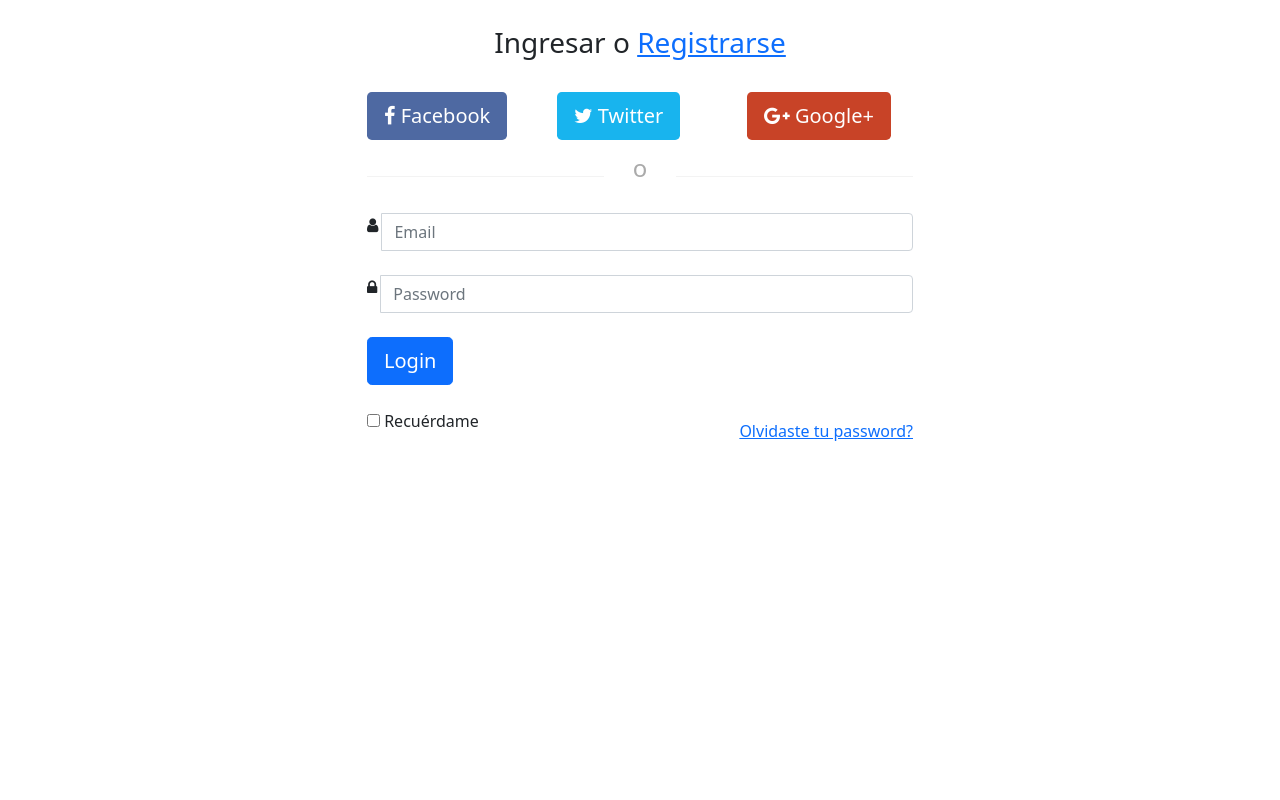
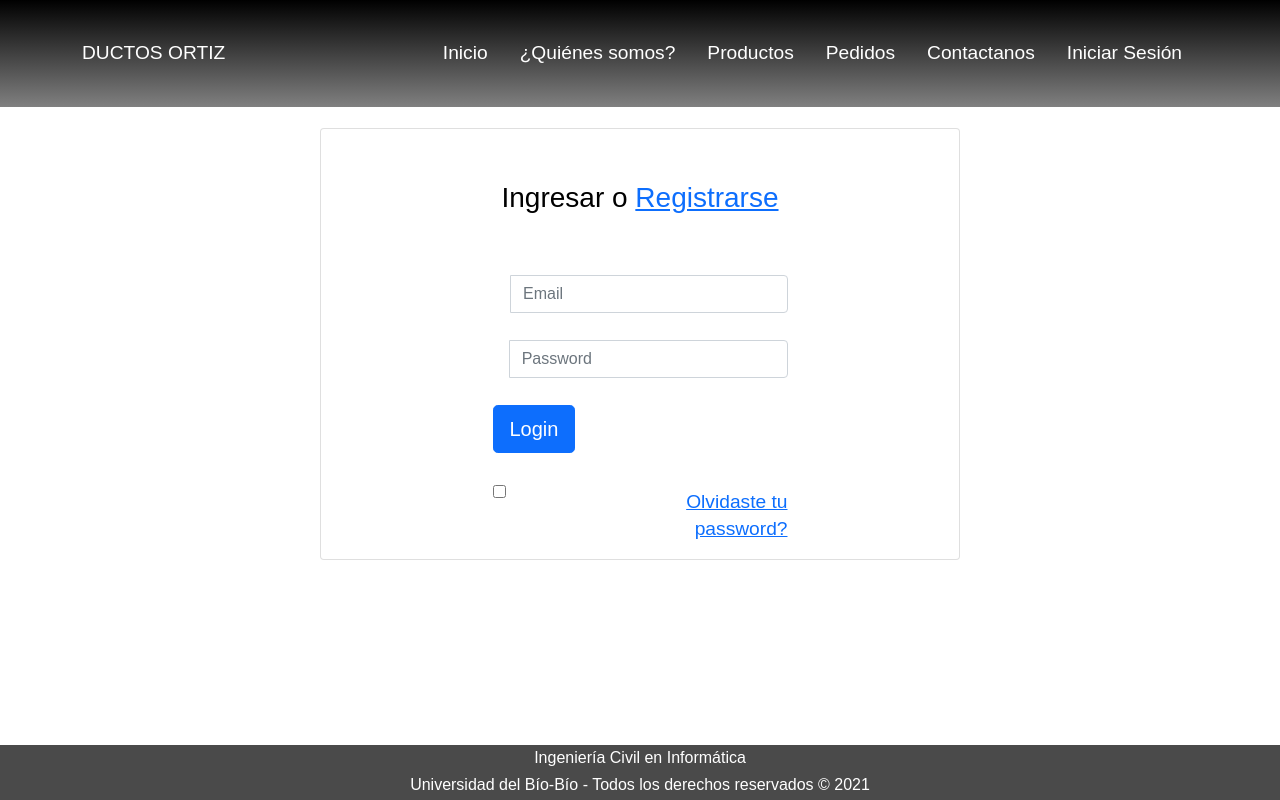
Before and after one commit to IgnacioOre/ductos, an Angular app: page /login in a window 1280 px wide. Built offline with nearby package versions, Linux system fonts and the light colour scheme.

Commit message:
Modifcar header de iniciar sección

```diff
--- a/src/app/add-pedido/add-pedido.component.ts
+++ b/src/app/add-pedido/add-pedido.component.ts
@@ -17,6 +17,7 @@ export class AddPedidoComponent implements OnInit {
 
   constructor(public addPedidoService: AddPedidoService, private formBuilder: FormBuilder, public mostrarConfirmacionService: MostrarConfirmacionService) {
     this.formPedido = this.formBuilder.group({
+      codigo: this.generarCodigo(),
       fechaDeIngreso: ['',[Validators.required]],
       fechaDeEntrega: ['',[Validators.required]],
       estado: ['',[Validators.required]],
@@ -24,7 +25,7 @@ export class AddPedidoComponent implements OnInit {
       presupuesto: ['',[Validators.required]],
       correo : ['',[Validators.required]],
       indicaciones: ['',[Validators.required]],
-      codigo: this.generarCodigo()
+      URLImagen:""
     });
   }
 
--- a/src/app/login/login.component.css
+++ b/src/app/login/login.component.css
@@ -9,6 +9,12 @@
     text-align: center;
     line-height: 300%;
   }
+
+  .card {
+    margin: 0 auto; /* Added /
+    float: none; / Added /
+    margin-bottom: 10px; / Added */
+}
 
   .omb_login .omb_socialButtons a {
     color: white; /* In yourUse @body-bg*/
@@ -64,3 +70,76 @@
         margin-top:10px;
     }
   }
+
+
+  body {
+    font-family: 'Kanit', sans-serif;
+    color: white;
+    font-size: 1.2rem;
+    line-height: 1.4em;
+    margin: 0;
+}
+
+h1{
+    color: rgb(0, 0, 0);
+    line-height: 1.3em;
+    font-size: 1.2rem;
+}
+
+.header{
+    background: linear-gradient(180deg, black, gray);
+    color: white;
+    padding: 2rem 0;
+
+    position: fixed;
+    left: 0;
+    top: 0;
+    width: 100%;
+}
+    .header a {
+        color: white;
+        text-decoration: none;
+    }
+
+.logo-nav-container{
+    display: flex;
+    justify-content: space-between;
+    align-items: center;
+}
+
+.navigation ul {
+    margin: 0;
+    padding: 0;
+    list-style: none;
+}
+
+    .navigation ul li {
+        display: inline-block;
+    }
+
+    .navigation ul li a {
+        display: block;
+        padding: 0.5rem 1rem;
+        transition: all 0.4s linear;
+        border-radius: 5px;
+    }
+
+    .navigation ul li a:hover {
+        background: #4a4a4a
+    }
+
+.main {
+    padding-top: 8rem;
+}
+
+.text-center {
+    background: #4a4a4a;
+    font-size: 1rem;
+    position: absolute;
+    bottom: 0;
+    width: 100%;
+    height: 55px;
+    text-align: center;
+    color: white;
+    margin-top: 4rem;
+}
--- a/src/app/login/login.component.html
+++ b/src/app/login/login.component.html
@@ -1,35 +1,37 @@
+<!DOCTYPE html>
+<html lang="es">
+    <head>
+        <meta charset="UTF-8">
+    </head>
+
+    <body>
+      <header class="header">
+          <div class="container logo-nav-container">
+              <a href="#" class="logo">DUCTOS ORTIZ</a>
+              <nav class="navigation">
+                  <ul>
+                      <li><a href="#">Inicio</a></li>
+                      <li><a href="#">¿Quiénes somos?</a></li>
+                      <li><a href="#">Productos</a></li>
+                      <li><a href="seguimiento">Pedidos</a></li>
+                      <li><a href="#">Contactanos</a></li>
+                      <li><a href="login">Iniciar Sesión</a></li>
+                  </ul>
+              </nav>
+          </div>
+      </header>
+
+
+      <main class="main">
+
+        <div  class="card" style="width: 50%;">
+
 <div class="container">
 
     <div class="omb_login">
-      <h3 class="omb_authTitle">Ingresar o <a href="#">Registrarse</a></h3>
-      <div class="row omb_row-sm-offset-3 omb_socialButtons">
-        <div class="col-xs-4 col-sm-2">
-          <a href="#" class="btn btn-lg btn-block omb_btn-facebook">
-            <i class="fa fa-facebook-f"></i>
-            <span class="hidden-xs">&nbsp;Facebook</span>
-          </a>
-        </div>
-        <div class="col-xs-4 col-sm-2">
-          <a href="#" class="btn btn-lg btn-block omb_btn-twitter">
-            <i class="fa fa-twitter"></i>
-            <span class="hidden-xs">&nbsp;Twitter</span>
-          </a>
-        </div>
-        <div class="col-xs-4 col-sm-2">
-          <a href="#" class="btn btn-lg btn-block omb_btn-google">
-            <i class="fa fa-google-plus"></i>
-            <span class="hidden-xs">&nbsp;Google+</span>
-          </a>
-        </div>
-      </div>
-
-      <div class="row omb_row-sm-offset-3 omb_loginOr">
-        <div class="col-xs-12 col-sm-6">
-          <hr class="omb_hrOr">
-          <span class="omb_spanOr">o</span>
-        </div>
-      </div>
-
+      <br>
+      <h3 class="omb_authTitle" style="color: black;" >Ingresar o <a href="#">Registrarse</a></h3>
+      <br>
       <div class="row omb_row-sm-offset-3">
         <div class="col-xs-12 col-sm-6">
           <form class="omb_loginForm" [formGroup]="formLogin" (ngSubmit)="login()" autocomplete="off" method="POST">
@@ -63,3 +65,16 @@
       </div>
     </div>
   </div>
+</div>
+      </main>
+
+        <footer class="text-center text-white fixed-bottom">
+            <div class="container p-4"></div>
+            <div class="text-center">
+                <label>Ingeniería Civil en Informática</label>
+                <br>
+                <label>Universidad del Bío-Bío - Todos los derechos reservados © 2021</label>
+            </div>
+        </footer>
+    </body>
+</html>
```
